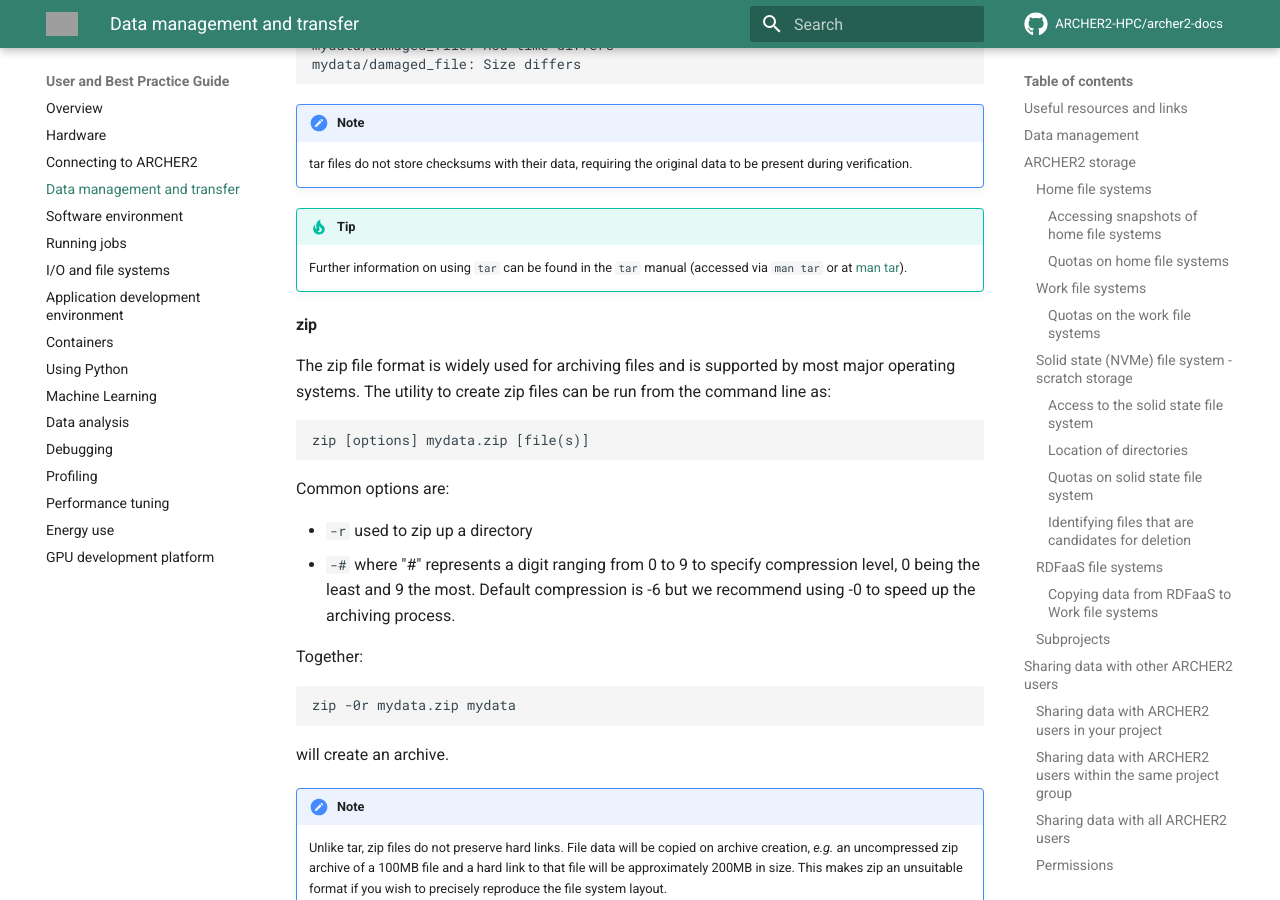
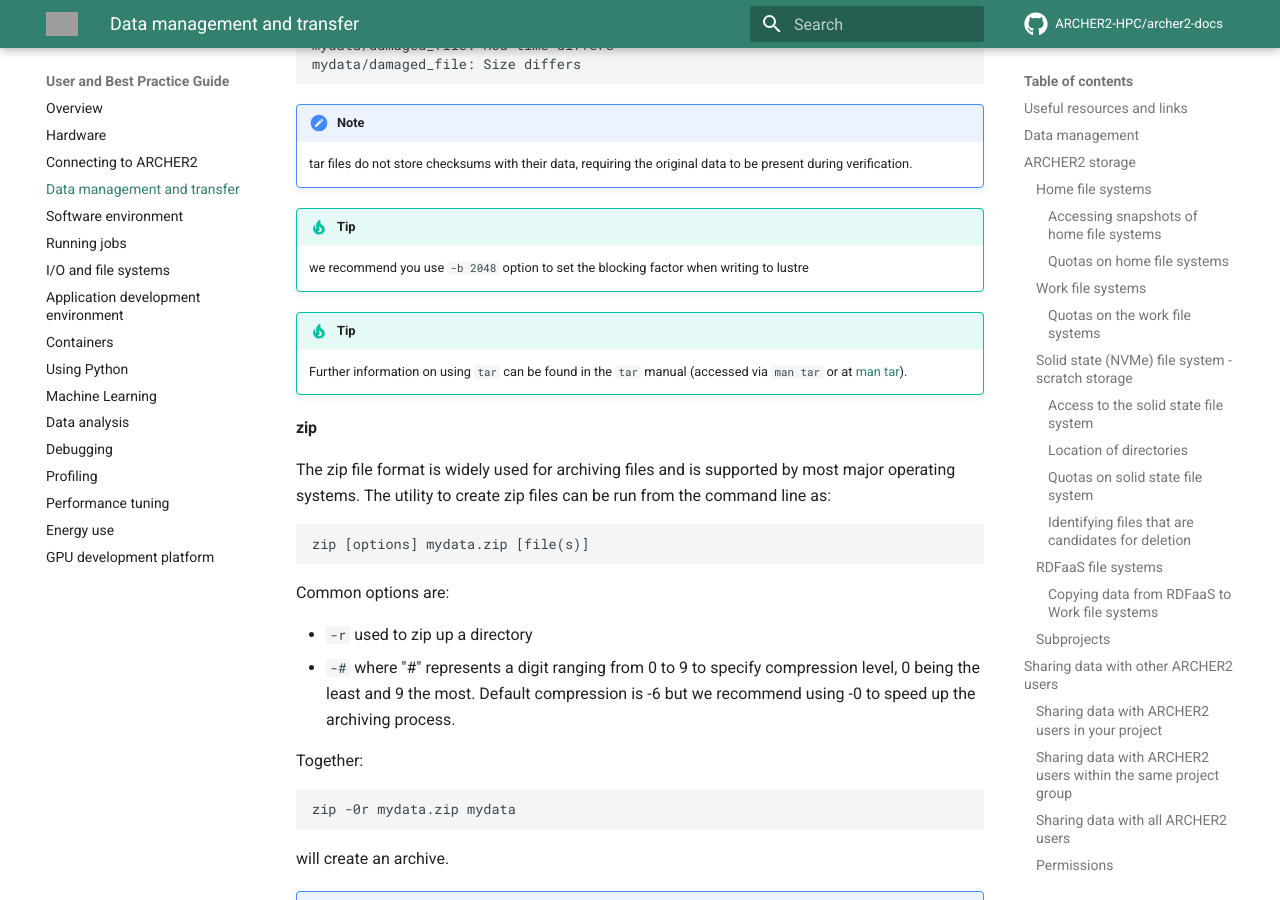
Before and after one commit to ARCHER2-HPC/archer2-docs, an MkDocs documentation site: the page built from docs/user-guide/data.md, in a window 1280 px wide and 900 px high, scrolled down 12702 px. Built offline with MkDocs 1.6.1 and Material for MkDocs 9.7.7, drawn with Linux system fonts in a browser that asks for light colours; comment, search, counter and statistics services are not loaded; grey boxes are pictures that could not be loaded.

Commit message:
Update data.md

```diff
--- a/docs/user-guide/data.md
+++ b/docs/user-guide/data.md
@@ -553,6 +553,9 @@ verification succeeds and an example of a failed verification follows:
     the original data to be present during verification.
 
 !!! tip
+     we recommend you use `-b 2048` option to set the blocking factor when writing to lustre
+
+!!! tip
     Further information on using `tar` can be found in the `tar` manual
     (accessed via `man tar` or at [man
     tar](https://linux.die.net/man/1/tar)).
```
